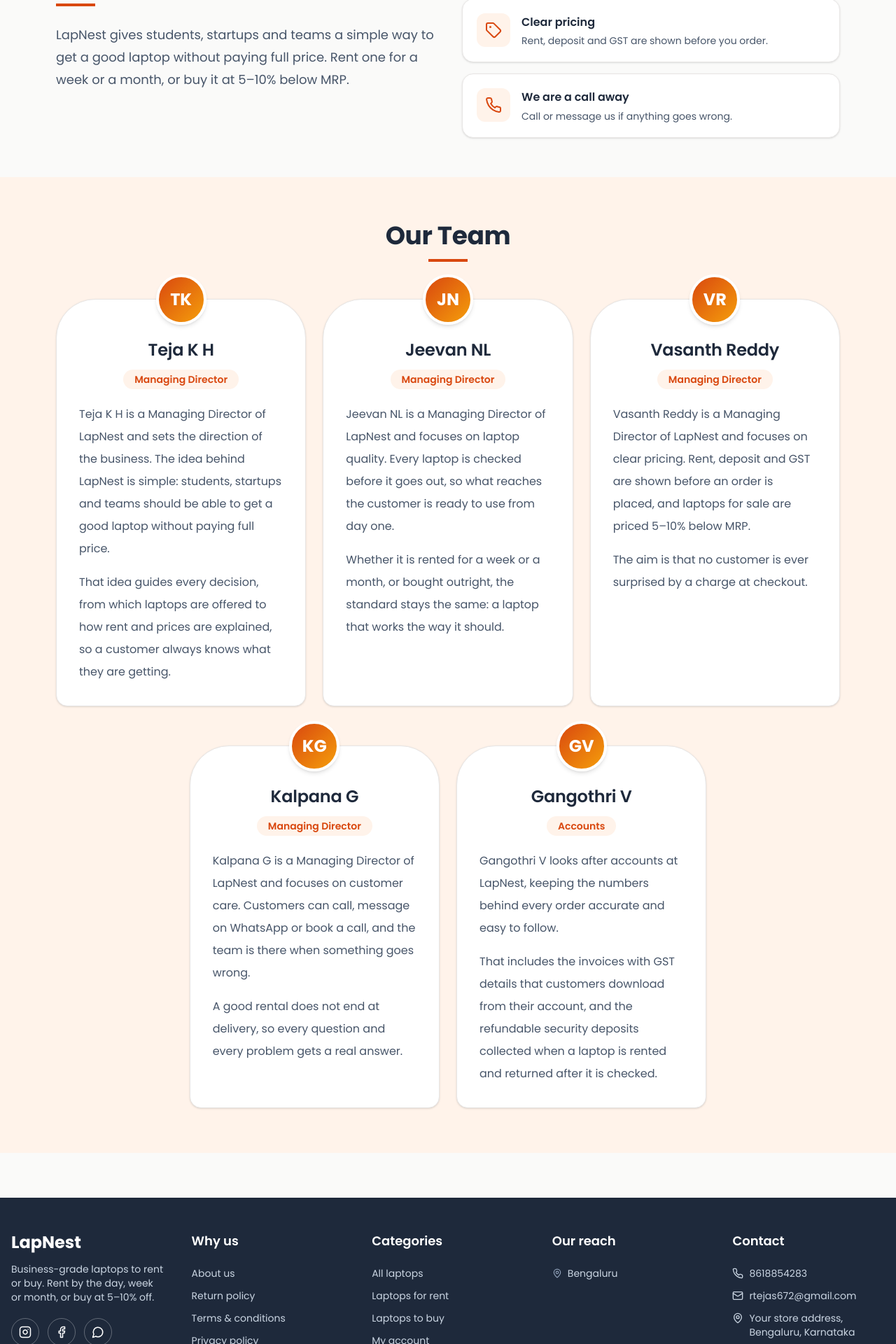
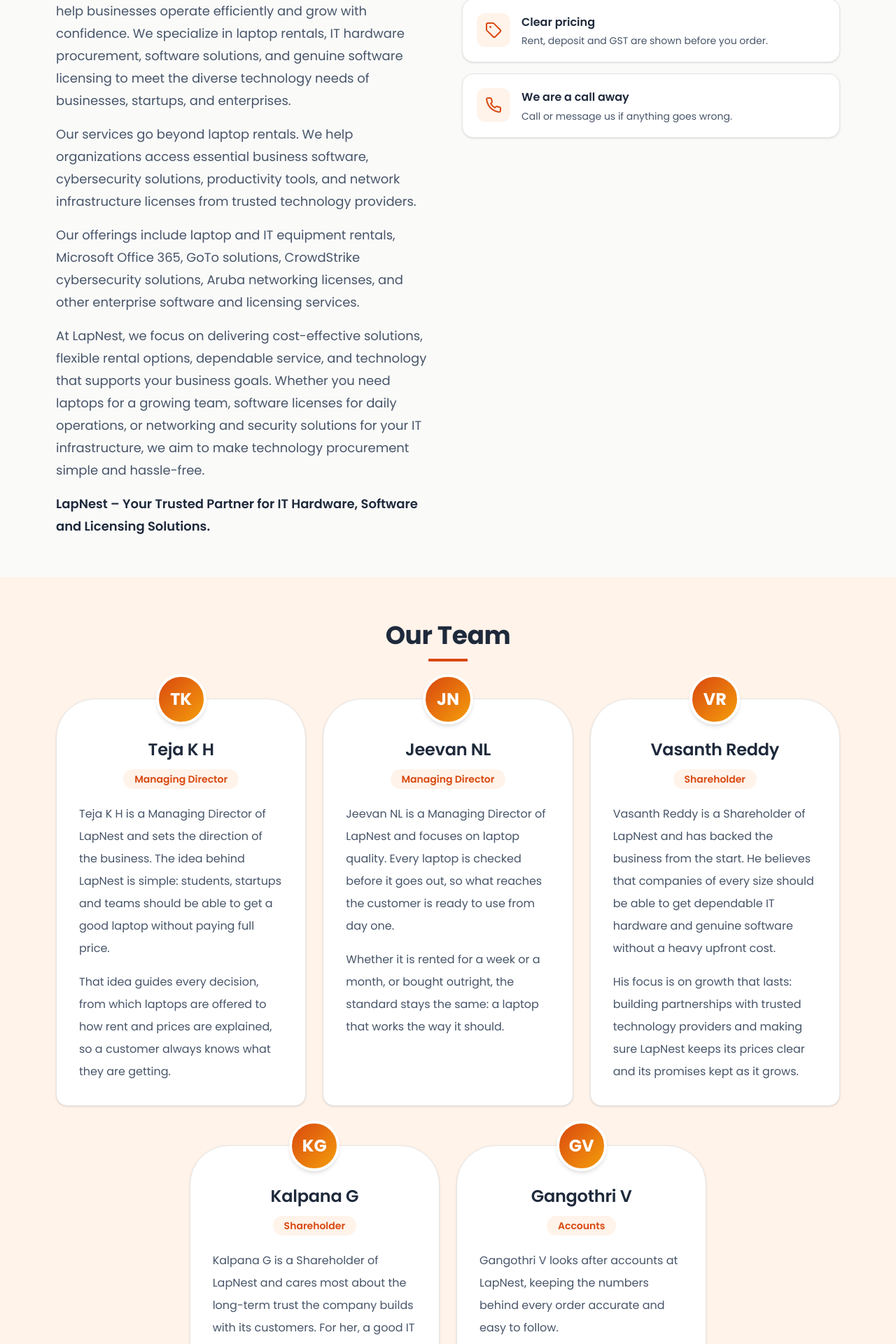
Before and after one commit to tejashwinigm2004-hash/lapnest, a React (Vite) app in the folder frontend/: page /about in a window 1280 px wide. Shown: the part 671-2591 px from the top of the page at 70% size. Built offline with nearby package versions, Linux system fonts and the light colour scheme.

Commit message:
changed about and contact details

```diff
--- a/frontend/src/config.js
+++ b/frontend/src/config.js
@@ -1,13 +1,12 @@
 // Edit business details here. Placeholders are marked TODO.
 export const biz = {
   name: 'LapNest', tagline: 'Business-grade laptops to rent or buy',
-  phone: '8618854283', whatsapp: '919632214760', email: 'rtejas672@gmail.com',
+  phone: '9632214760', whatsapp: '919632214760', email: 'rtejas672@gmail.com',
   instagram: 'https://instagram.com/mass_murthy',
-  facebook: 'https://facebook.com/your-page',            // TODO
-  address: 'Your store address, Bengaluru, Karnataka',  // TODO
+  address: 'Hustlehub Tech Park, 36/5, Somasundarapalya, 27th Main Rd, Sector 2, HSR Layout, Bengaluru, Karnataka 560102',
   hours: 'Mon–Sat, 10 am – 7 pm',                       // TODO
   adVideo: '/ads/laptop-ad.mp4', // put the file in frontend/public/ads/
   adYoutubeId: '',               // OR paste a YouTube video ID here (used instead of the file)
-  mapQuery: 'Bengaluru, Karnataka',                     // TODO: use your store address
+  mapQuery: 'Hustlehub Tech Park, 36/5, Somasundarapalya, 27th Main Rd, Sector 2, HSR Layout, Bengaluru, Karnataka 560102',
 };
 export const wa = (t = 'Hello, I want to know about your laptops') => `https://wa.me/${biz.whatsapp}?text=${encodeURIComponent(t)}`;
--- a/frontend/src/pages/About.jsx
+++ b/frontend/src/pages/About.jsx
@@ -1,7 +1,15 @@
 import { ShieldCheck, Tag, Phone } from 'lucide-react'; import { biz } from '../config'; import Reveal from '../components/Reveal';
 
+// ===== EDIT: the "Who we are" text. Each line is one paragraph. =====
+const ABOUT = [
+  'At LapNest, we provide reliable and flexible IT solutions to help businesses operate efficiently and grow with confidence. We specialize in laptop rentals, IT hardware procurement, software solutions, and genuine software licensing to meet the diverse technology needs of businesses, startups, and enterprises.',
+  'Our services go beyond laptop rentals. We help organizations access essential business software, cybersecurity solutions, productivity tools, and network infrastructure licenses from trusted technology providers.',
+  'Our offerings include laptop and IT equipment rentals, Microsoft Office 365, GoTo solutions, CrowdStrike cybersecurity solutions, Aruba networking licenses, and other enterprise software and licensing services.',
+  'At LapNest, we focus on delivering cost-effective solutions, flexible rental options, dependable service, and technology that supports your business goals. Whether you need laptops for a growing team, software licenses for daily operations, or networking and security solutions for your IT infrastructure, we aim to make technology procurement simple and hassle-free.',
+];
+const ABOUT_CLOSING = 'LapNest – Your Trusted Partner for IT Hardware, Software and Licensing Solutions.';
+
 // ===== EDIT: team members. Separate paragraphs in a bio with a blank line (\n\n). =====
-// The focus area of each Managing Director below is only a suggestion. Confirm it with the client and edit the story.
 const TEAM = [
   {
     name: 'Teja K H', role: 'Managing Director',
@@ -12,12 +20,12 @@
     bio: 'Jeevan NL is a Managing Director of LapNest and focuses on laptop quality. Every laptop is checked before it goes out, so what reaches the customer is ready to use from day one.\n\nWhether it is rented for a week or a month, or bought outright, the standard stays the same: a laptop that works the way it should.',
   },
   {
-    name: 'Vasanth Reddy', role: 'Managing Director',
-    bio: 'Vasanth Reddy is a Managing Director of LapNest and focuses on clear pricing. Rent, deposit and GST are shown before an order is placed, and laptops for sale are priced 5–10% below MRP.\n\nThe aim is that no customer is ever surprised by a charge at checkout.',
+    name: 'Vasanth Reddy', role: 'Shareholder',
+    bio: 'Vasanth Reddy is a Shareholder of LapNest and has backed the business from the start. He believes that companies of every size should be able to get dependable IT hardware and genuine software without a heavy upfront cost.\n\nHis focus is on growth that lasts: building partnerships with trusted technology providers and making sure LapNest keeps its prices clear and its promises kept as it grows.',
   },
   {
-    name: 'Kalpana G', role: 'Managing Director',
-    bio: 'Kalpana G is a Managing Director of LapNest and focuses on customer care. Customers can call, message on WhatsApp or book a call, and the team is there when something goes wrong.\n\nA good rental does not end at delivery, so every question and every problem gets a real answer.',
+    name: 'Kalpana G', role: 'Shareholder',
+    bio: 'Kalpana G is a Shareholder of LapNest and cares most about the long-term trust the company builds with its customers. For her, a good IT partner is one that is still reliable years after the first order.\n\nShe encourages the team to put service first: honest advice, quick answers and support that continues well after delivery.',
   },
   {
     name: 'Gangothri V', role: 'Accounts',
@@ -48,11 +56,14 @@
     </section>
 
     {/* Intro */}
-    <section className="max-w-6xl mx-auto px-4 py-14 grid md:grid-cols-2 gap-10 items-center">
+    <section className="max-w-6xl mx-auto px-4 py-14 grid md:grid-cols-2 gap-10 items-start">
       <Reveal>
         <h2 className="text-3xl font-bold text-ink">Who we are</h2>
         <div className="band mt-2 w-14 h-3.5" style={{ backgroundPosition: 'left center' }} aria-hidden="true" />
-        <p className="mt-5 text-lg leading-8">{biz.name} gives students, startups and teams a simple way to get a good laptop without paying full price. Rent one for a week or a month, or buy it at 5–10% below MRP.</p>
+        <div className="mt-5 space-y-4 text-lg leading-8">
+          {ABOUT.map((t, i) => <p key={i}>{t}</p>)}
+          <p className="font-semibold text-ink">{ABOUT_CLOSING}</p>
+        </div>
       </Reveal>
       <div className="grid gap-4">
         {POINTS.map(([I, t, d], i) => <Reveal key={t} delay={i * 0.1}>
```
